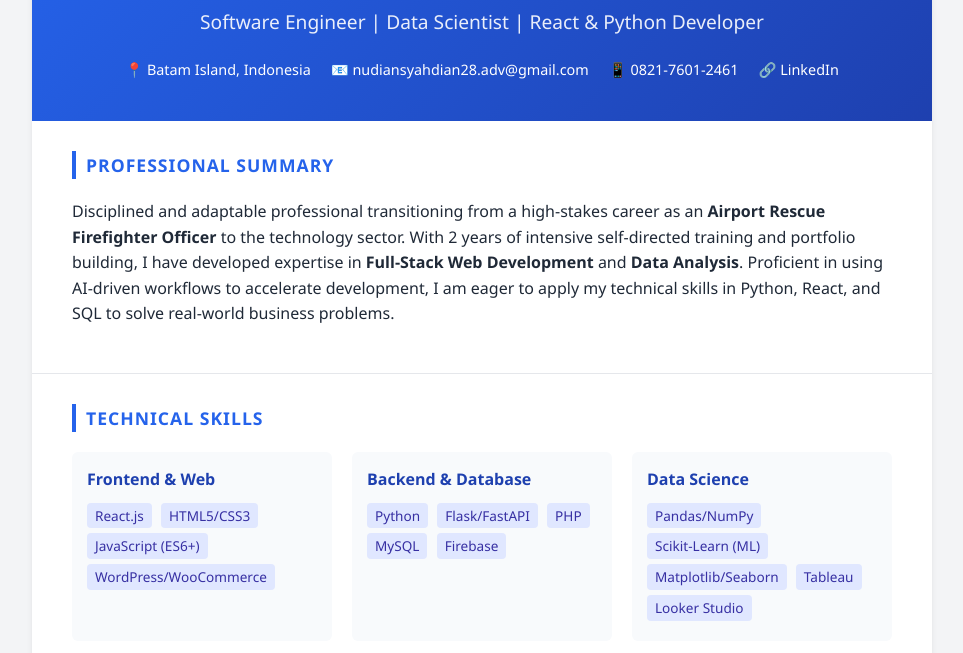
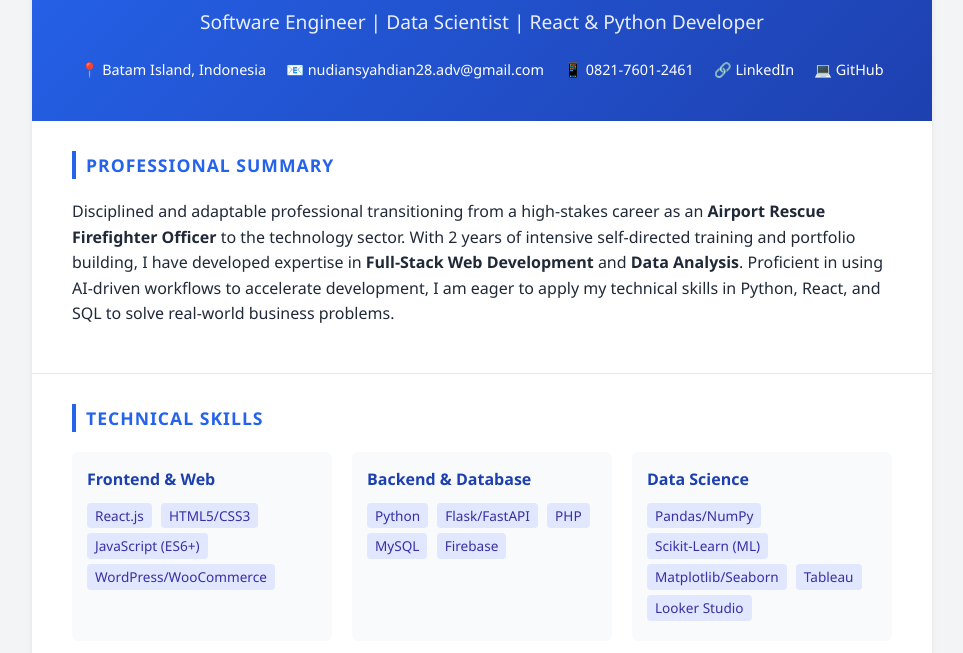
Before and after one commit to Nurdiansyah0/cv-portfolio, a plain HTML site: page index.html in a window 1280 px wide. Shown: the part 147-800 px from the top of the page, without its empty margins (158-1121 px from the left). Drawn offline with Linux system fonts and the light colour scheme.

Commit message:
Add GitHub link to CV

```diff
--- a/index.html
+++ b/index.html
@@ -185,6 +185,8 @@
                 <span>📱 0821-7601-2461</span>
                 <span>🔗 <a href="https://linkedin.com/in/nurdiansyah-ds"
                         style="color:white;text-decoration:none;">LinkedIn</a></span>
+                <span>💻 <a href="https://github.com/Nurdiansyah0"
+                        style="color:white;text-decoration:none;">GitHub</a></span>
             </div>
         </header>
 
```
